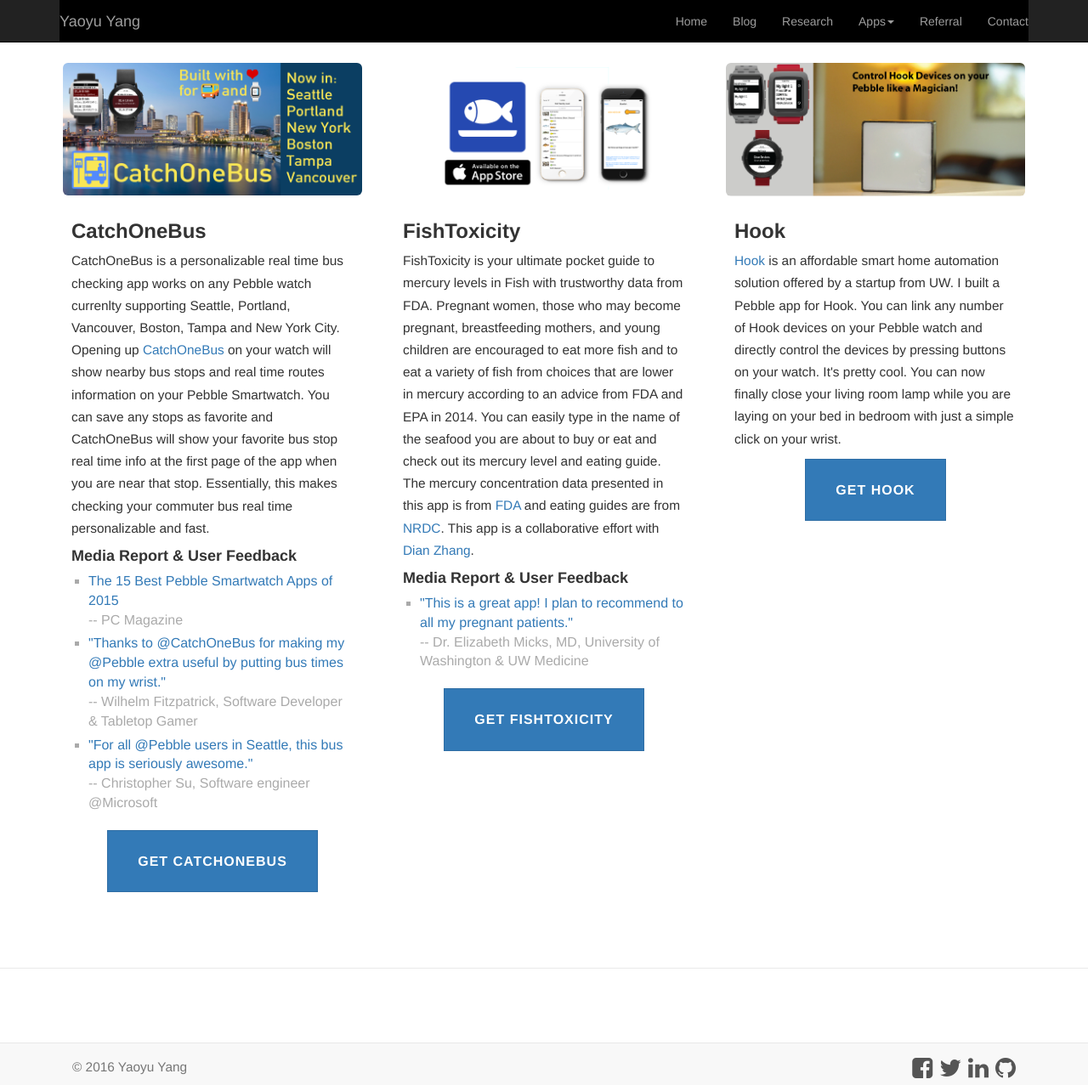
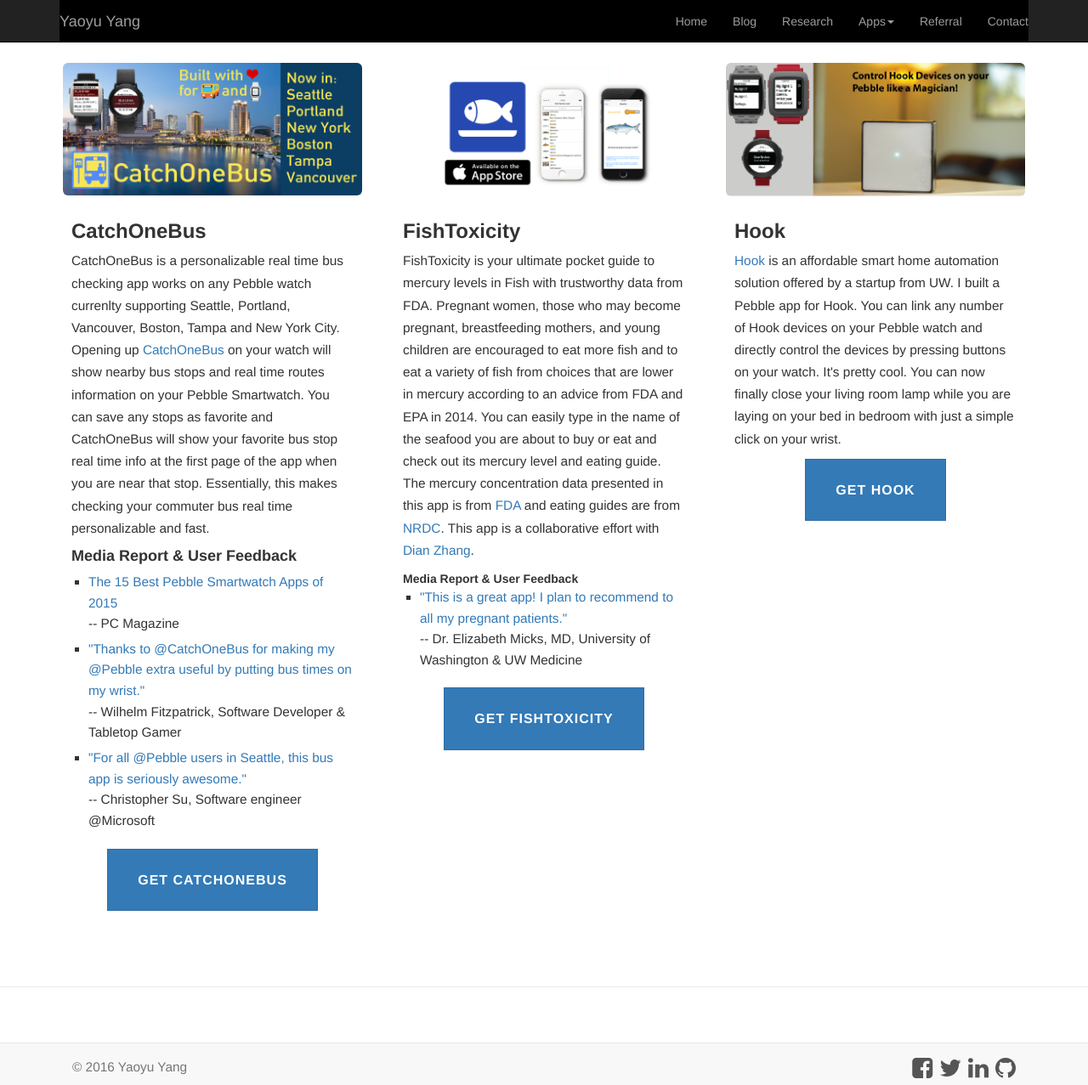
Before and after one commit to yaoyuyang/yaoyuyang.github.io, a Jekyll site: the page built from apps/index.html, in a window 1280 px wide and 1277 px high. Shown: the whole window at 85% size. Built offline with Jekyll 4.4.1, drawn with Linux system fonts in a browser that asks for light colours; nearby versions of some CDN libraries.

Commit message:
update font in pubs

```diff
--- a/apps/index.html
+++ b/apps/index.html
@@ -37,7 +37,7 @@
         <h3>FishToxicity</h3>
         <p>FishToxicity is your ultimate pocket guide to mercury levels in Fish with trustworthy data from FDA. Pregnant women, those who may become pregnant, breastfeeding mothers, and young children are encouraged to eat more fish and to eat a variety of fish from choices that are lower in mercury according to an advice from FDA and EPA in 2014. You can easily type in the name of the seafood you are about to buy or eat and check out its mercury level and eating guide. The mercury concentration data presented in this app is from <a href="http://www.fda.gov/Food/FoodborneIllnessContaminants/Metals/ucm115644.htm" target="_blank">FDA</a> and eating guides are from <a href="https://www.nrdc.org/stories/mercury-guide" target="_blank">NRDC</a>. This app is a collaborative effort with <a href='https://www.linkedin.com/in/dian-nikky-zhang-82a20764' target="_blank">Dian Zhang</a>.
         </p>
-        <h4>Media Report & User Feedback</h4>
+        <b>Media Report & User Feedback</b>
         <ul class='pubs'>
           <li>
           <a href='https://itunes.apple.com/us/app/fishtoxicity/id1078063422?ls=1&mt=8' target="_blank">"This is a great app! I plan to recommend to all my pregnant patients."</a>
@@ -54,7 +54,7 @@
       <a href='https://apps.getpebble.com/en_US/application/5727044991da39820e000002' target="_blank"><img class="img-responsive img-rounded" src="/images/hook_banner_720.png" alt="..." name = "Hook"></a>
       <div class="appname" style='margin-top:-1px'>
         <h3>Hook</h3>
-        <p><a href='https://apps.getpebble.com/en_US/application/5727044991da39820e000002' target="_blank">Hook</a> is an affordable smart home automation solution offered by a startup from UW. I built a Pebble app for Hook. You can link any number of Hook devices on your Pebble watch and directly control the devices by pressing buttons on your watch. It's pretty cool. You can now finally close your living room lamp while you are laying on your bed in bedroom with just a simple click on your wrist.
+        <p><a href='http://gethookio.strikingly.com/' target="_blank">Hook</a> is an affordable smart home automation solution offered by a startup from UW. I built a Pebble app for Hook. You can link any number of Hook devices on your Pebble watch and directly control the devices by pressing buttons on your watch. It's pretty cool. You can now finally close your living room lamp while you are laying on your bed in bedroom with just a simple click on your wrist.
         </p>
         <p class = "text-center"><a href='https://apps.getpebble.com/en_US/application/5727044991da39820e000002' class="btn btn-primary btn-lg" role="button">Get Hook</a></p>
       </div>
--- a/css/main.scss
+++ b/css/main.scss
@@ -116,15 +116,15 @@
 }
 
 .pubs {
-  color: #aaa;
   margin: 0 0 20px -20px;
-  font-size: 16px;
 }
 
 .pubs li {
   list-style-type: square;
   padding: 0 0 0 0;
   margin-bottom: 5px;
+  font-size: 1.1em;
+  line-height: 1.6em;
 }
 
 .pubs .num {
```
Also changed, not shown: 2 other files.
